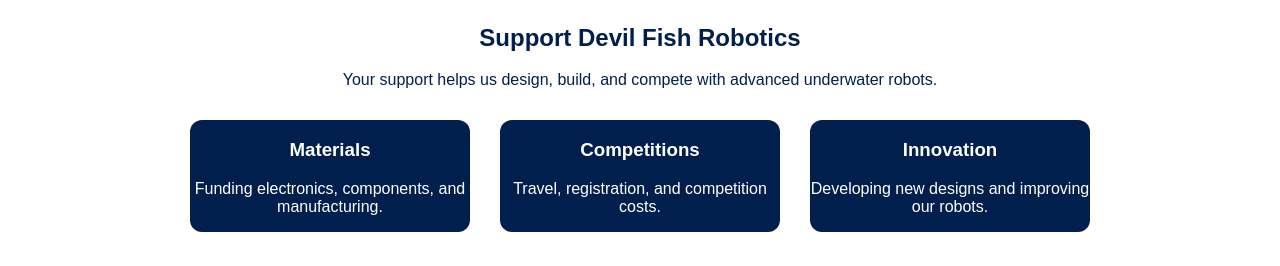
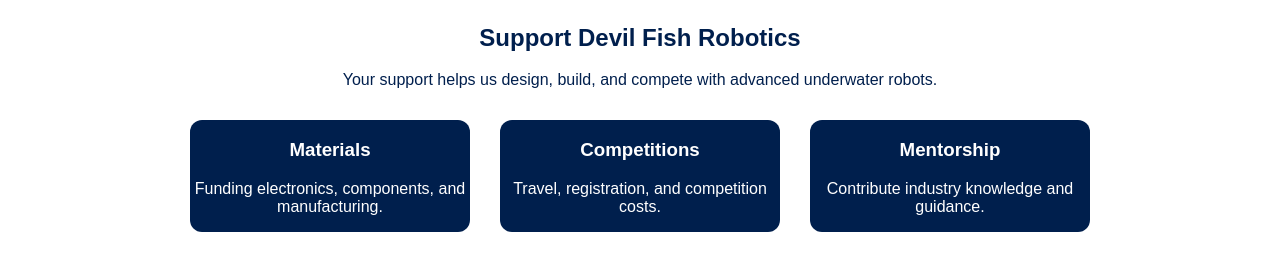
Before and after one commit to DevilFishRobotics-ASU/DevilFishRobotics.github.io, a plain HTML site: page index.html in a window 1280 px wide. Shown: the part 2351-2617 px from the top of the page. Drawn offline with Linux system fonts and the light colour scheme.

Commit message:
Update index.html

```diff
--- a/index.html
+++ b/index.html
@@ -245,8 +245,8 @@
     </div>
 
     <div class="card">
-      <h3>Innovation</h3>
-      <p>Developing new designs and improving our robots.</p>
+      <h3>Mentorship</h3>
+      <p>Contribute industry knowledge and guidance.</p>
     </div>
   </div>
 
```
